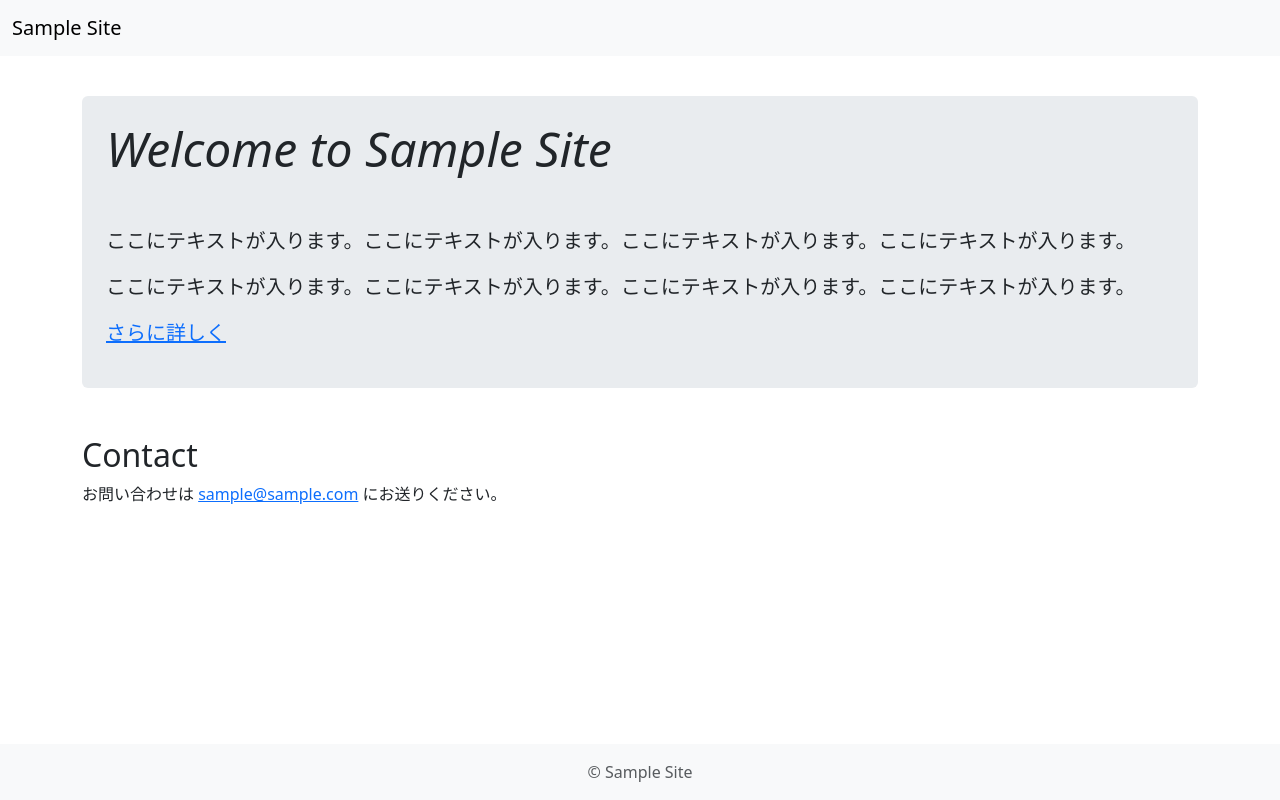
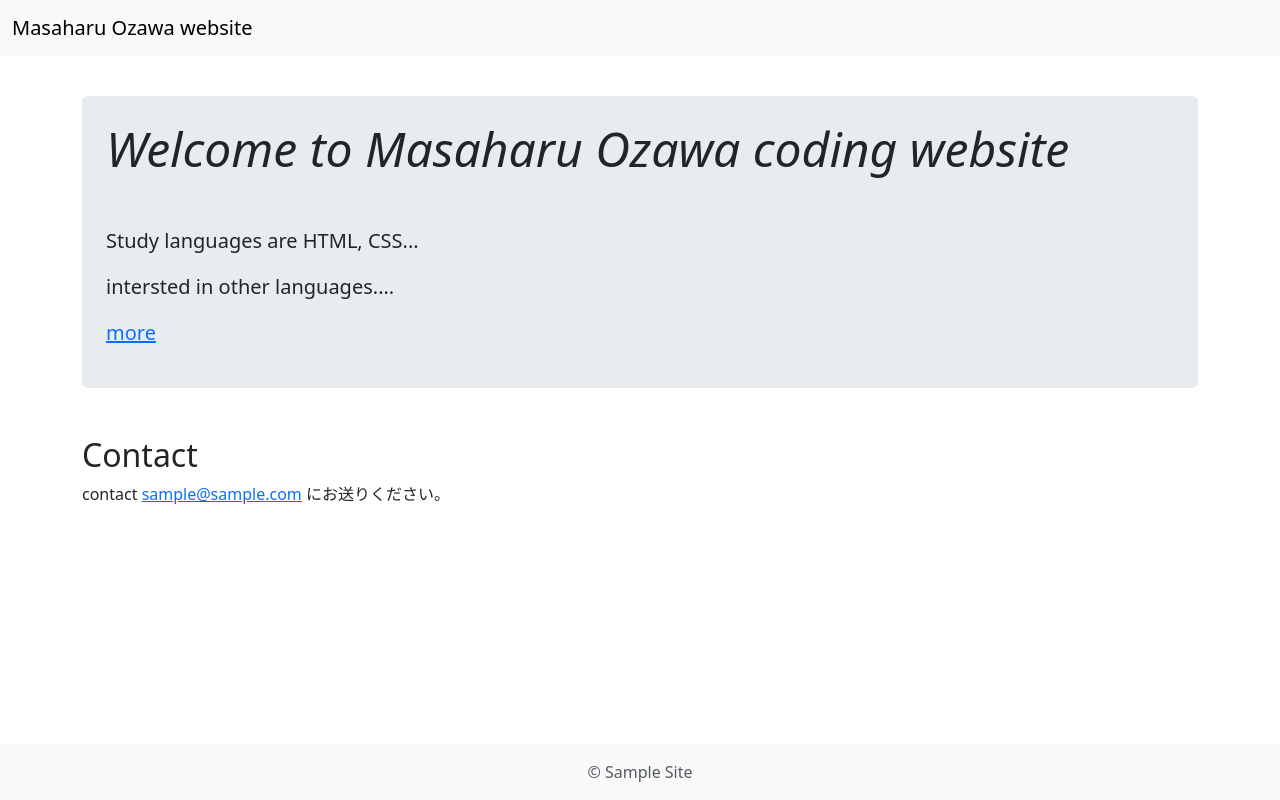
Before and after one commit to Masaharu-Ozawa/official, a plain HTML site: page index.html in a window 1280 px wide. Drawn offline with nearby package versions, Linux system fonts and the light colour scheme.

Commit message:
Update index.html

```diff
--- a/index.html
+++ b/index.html
@@ -12,21 +12,21 @@
 <header>
     <nav class="navbar bg-body-tertiary fixed-top">
         <div class="container-fluid">
-            <a class="navbar-brand" href="index.html">Sample Site</a>
+            <a class="navbar-brand" href="index.html">Masaharu Ozawa website</a>
         </div>
     </nav>
 </header>
 <main>
     <div class="container mt-5 py-5">
         <div class="p-4 rounded bg-body-secondary">
-            <h1 class="display-5 fst-italic">Welcome to Sample Site</h1>
-            <p class="lead mt-5">ここにテキストが入ります。ここにテキストが入ります。ここにテキストが入ります。ここにテキストが入ります。</p>
-            <p class="lead">ここにテキストが入ります。ここにテキストが入ります。ここにテキストが入ります。ここにテキストが入ります。</p>
-            <p class="lead"><a href="about.html">さらに詳しく</a></p>
+            <h1 class="display-5 fst-italic">Welcome to Masaharu Ozawa coding website</h1>
+            <p class="lead mt-5">Study languages are HTML, CSS...</p>
+            <p class="lead">intersted in other languages....</p>
+            <p class="lead"><a href="about.html">more</a></p>
         </div>
         <div class="row my-5">
             <h2>Contact</h2>
-            <p>お問い合わせは <a href="#">sample@sample.com</a> にお送りください。</p>
+            <p>contact  <a href="#">sample@sample.com</a> にお送りください。</p>
         </div>
     </div>
 </main>
```
